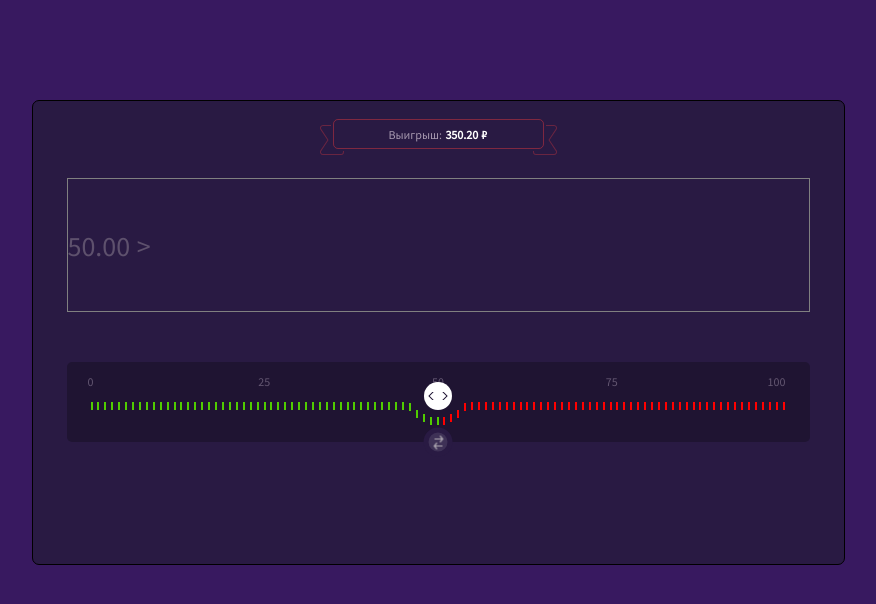
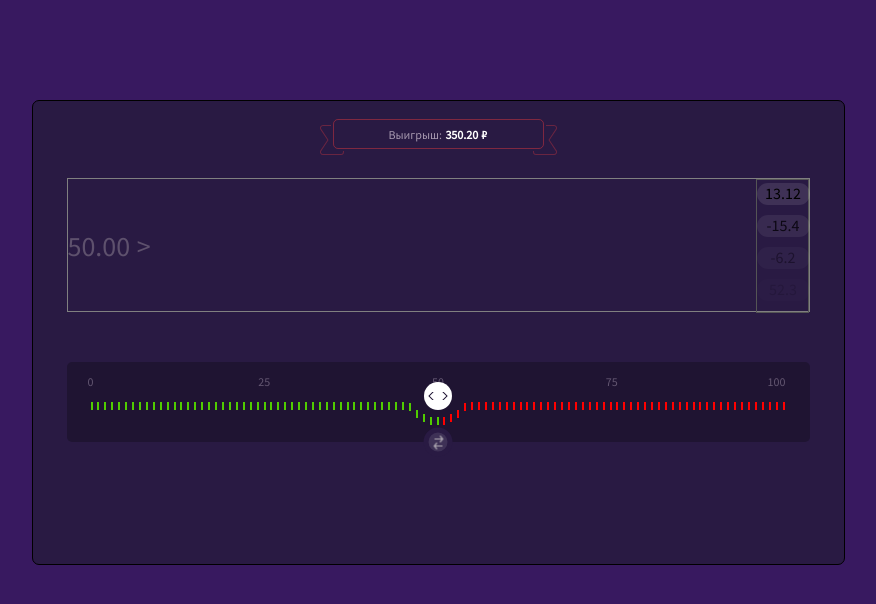
Before and after one commit to extriton/dice-nuxt, a Nuxt app: page / in a window 1280 px wide. Shown: the top 604 px of the page, without its empty margins (202-1078 px from the left). Built offline with nearby package versions, Linux system fonts and the light colour scheme.

Commit message:
Компонент DiceHistory (не доделан)

```diff
--- a/components/dice/DiceGame.vue
+++ b/components/dice/DiceGame.vue
@@ -9,12 +9,20 @@
     </div>
     <!-- Result block -->
     <div class="dice-result-block">
+      <!-- User Value -->
       <div class="dice-user-value-wrapper">
         <DiceUserValue
           :user-value="userValue"
           :reversed="reversed"
         />
       </div>
+      <!-- History -->
+      <div class="dice-history-wrapper">
+        <DiceHistory
+          :history="history"
+        />
+      </div>
+      <div class="clearfix"></div>
     </div>
     <!-- Slider -->
     <div class="dice-slider-wrapper">
@@ -35,6 +43,7 @@
 <script>
 import DiceScore from '~/components/dice/DiceScore.vue'
 import DiceUserValue from '~/components/dice/DiceUserValue.vue'
+import DiceHistory from '~/components/dice/DiceHistory.vue'
 import DiceSlider from '~/components/dice/DiceSlider.vue'
 import DiceReverse from '~/components/dice/DiceReverse.vue'
 
@@ -43,6 +52,7 @@ export default {
   components: {
     DiceScore,
     DiceUserValue,
+    DiceHistory,
     DiceSlider,
     DiceReverse
   },
@@ -55,7 +65,7 @@ export default {
       result: 0,
       // resultType: 0 - default, 1 - win, 2 - lose
       resultType: 2,
-      history: []
+      history: [13.12, -15.4, -6.2, 52.30, 17.12, -5.65]
     }
   },
   methods: {
@@ -97,8 +107,17 @@ export default {
 }
 
 .dice-user-value-wrapper {
-  display: inline-block;
+  display: block;
   width: 121px;
+  float: left;
+}
+
+.dice-history-wrapper {
+  display: block;
+  width: 53px;
+  height: 134px;
+  border: 1px solid #555;
+  float: right;
 }
 
 .dice-slider-wrapper {
@@ -115,4 +134,8 @@ export default {
   bottom: 0;
   transform: translate(-50%, 50%);
 }
+
+.clearfix {
+  clear: both;
+}
 </style>
--- /dev/null
+++ b/components/dice/DiceHistory.vue
@@ -0,0 +1,52 @@
+<template>
+  <ul class="dice-history">
+    <li
+      v-for="(item, index) in formatHistory"
+      :key="'h' + index"
+      class="dice-history-item"
+    >
+      {{ item }}
+    </li>
+  </ul>
+</template>
+
+<script>
+export default {
+  name: 'DiceHistory',
+  props: {
+    history: {
+      type: Array,
+      required: true
+    }
+  },
+  computed: {
+    formatHistory () {
+      return this.history.slice(0, 5)
+    }
+  }
+}
+</script>
+
+<style>
+.dice-history {
+  width: 53px;
+  height: 134px;
+  padding: 3px 0;
+  overflow: hidden;
+}
+
+.dice-history-item {
+  display: block;
+  height: 22px;
+  border-radius: 11.5px;
+  background-color: rgba(255, 255, 255, 0.1);
+  margin-bottom: 10px;
+  text-align: center;
+}
+
+.dice-history-item:nth-child(1) { opacity: 1 }
+.dice-history-item:nth-child(2) { opacity: 0.7 }
+.dice-history-item:nth-child(3) { opacity: 0.3 }
+.dice-history-item:nth-child(4) { opacity: 0.1 }
+.dice-history-item:nth-child(5) { opacity: 0 }
+</style>
```
Also changed, not shown: assets/honeycomb.svg (added).
